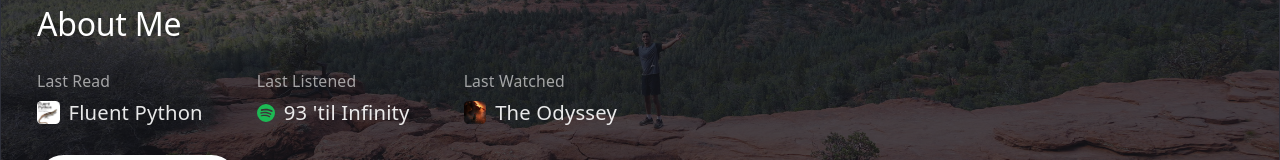
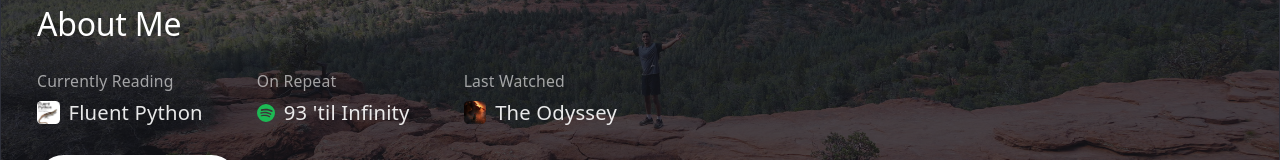
Before and after one commit to KevinGuillaume/aboutme, a React (Vite) app in the folder aboutme/: page / in a window 1280 px wide. Shown: the part 380-540 px from the top of the page. Built offline with nearby package versions, Linux system fonts and the light colour scheme; a web font is replaced by a local one.

Commit message:
update bios

```diff
--- a/aboutme/src/App.tsx
+++ b/aboutme/src/App.tsx
@@ -44,7 +44,7 @@ const experience = [
     role: 'Software Engineer',
     timeSpent: 'May 2023 — Present',
     caption:
-      'Building tools, including model development, dashboards, and data pipelines, to support traders. While also building products for our investors and internal departments to faciliate different needs.',
+      'Building tools, including pricing model development, dashboards, and data pipelines, to support traders. While also building products for our investors and internal departments to faciliate different needs.',
     note: '* Name redacted for compliance reasons.',
   },
   {
@@ -52,13 +52,13 @@ const experience = [
     role: 'Software Engineer',
     timeSpent: 'July 2022 — May 2023',
     caption:
-      'Built applications with the State of Missouri to provide citizens access to financial aid programs, while also empowering government case workers the ability to manage these new and ongoing applications.',
+      'I worked with the State of Missouri to create a full stack application to provide citizens with access to financial aid programs, while also empowering government case workers the ability to manage these new and ongoing financial aid applications.',
   },
   {
     title: 'HBR Consulting',
     role: 'Full-Stack Engineer Intern',
     timeSpent: 'August 2021 — July 2022',
-    caption: 'Full-stack intern where I increased overall employee collaboration and connection.',
+    caption: 'Full-stack intern where I increased overall employee collaboration and connection. I created an internal knowledge database which allowed teams to communicate and collaborate effectively.',
   },
 ]
 
@@ -751,7 +751,7 @@ function App() {
           {index === 0 && (
             <div className="mt-6 flex max-w-5xl flex-col gap-4 sm:flex-row sm:gap-12">
               <div>
-                <div className="text-sm text-white/60">Last Read</div>
+                <div className="text-sm text-white/60">Currently Reading</div>
                 <div className="mt-1 flex items-center gap-2 text-lg text-white/90">
                   <img
                     src="/pythonbook.jpg"
@@ -762,7 +762,7 @@ function App() {
                 </div>
               </div>
               <div>
-                <div className="text-sm text-white/60">Last Listened</div>
+                <div className="text-sm text-white/60">On Repeat</div>
                 <div className="mt-1 flex items-center gap-2 text-lg text-white/90">
                   <SpotifyIcon />
                   93 'til Infinity
```
